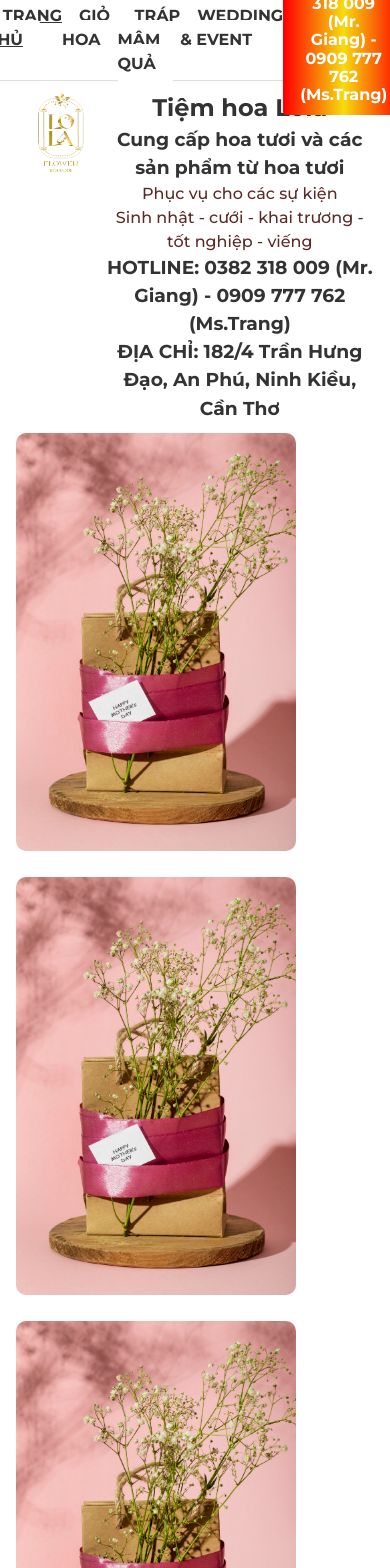
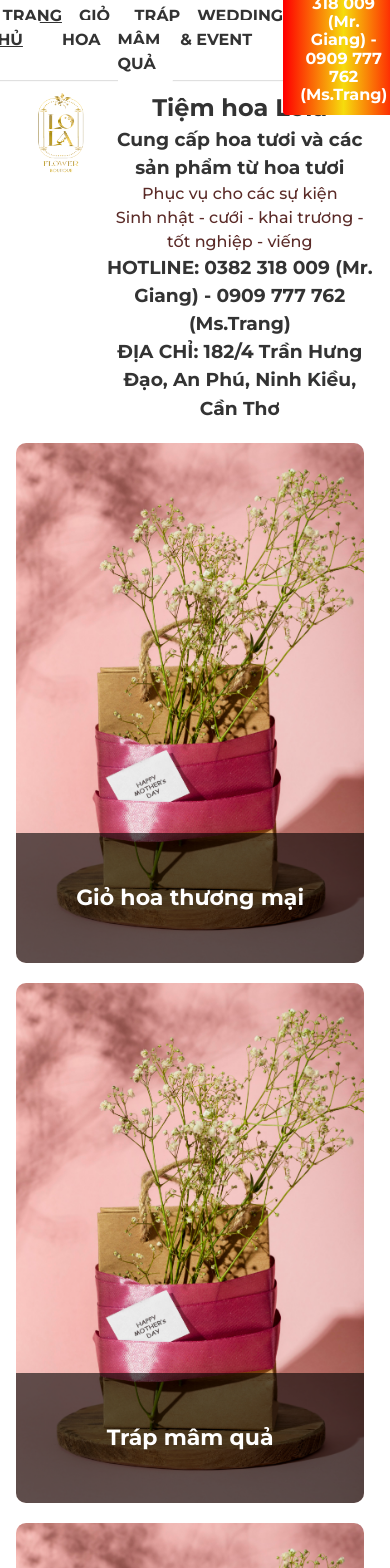
Before and after one commit to dohieunghia2002/Website_Lola, a React (Create React App) app: page / in a window 390 px wide. Shown: the top 1568 px of the page. Built offline with nearby package versions, Linux system fonts and the light colour scheme.

Commit message:
responsive home

```diff
--- a/src/components/GlobalStyles/GlobalStyles.scss
+++ b/src/components/GlobalStyles/GlobalStyles.scss
@@ -4,6 +4,7 @@
 :root {
     --header-height: 80px;
     --container-lg-width: 1200px;
+    --container-md-width: 900px;
     --primary-color: #eed390;
     --white-color: #fff;
     --close-icon-dialog-sz: 40px;
--- a/src/layouts/components/Footer/Footer.module.scss
+++ b/src/layouts/components/Footer/Footer.module.scss
@@ -19,3 +19,14 @@
     font-weight: 600;
     color: #ddd;
 }
+
+@media (max-width: 1199px) {
+    .wrapper {
+        margin-top: 4rem;
+        height: 54px;
+    }
+
+    .inner {
+        width: var(--container-md-width);
+    }
+}
--- a/src/pages/Home/BusinessGallery.js
+++ b/src/pages/Home/BusinessGallery.js
@@ -26,14 +26,14 @@ const BUSINESS_IMAGES = [
 function BusinessGallery() {
     return (
         <Grid container spacing={1} className={cx('gallery-wrapper')}>
-            <Grid size={{ lg: 7 }}>
+            <Grid size={{ lg: 7, md: 12 }}>
                 <div className={cx('gallery-item')}>
                     <div className={cx('gallery-img')}>
                         <img src={BUSINESS_IMAGES[0].src} alt="ảnh sưu tập" />
                     </div>
                 </div>
             </Grid>
-            <Grid size={{ lg: 5 }}>
+            <Grid size={{ lg: 5, md: 6 }} offset={{ md: 3 }}>
                 <div className={cx('gallery-item')}>
                     <div className={cx('gallery-img')}>
                         <img src={BUSINESS_IMAGES[1].src} alt="ảnh sưu tập" />
@@ -42,7 +42,7 @@ function BusinessGallery() {
             </Grid>
 
             {BUSINESS_IMAGES.slice(2).map((item) => (
-                <Grid size={{ lg: 3 }} key={item.id}>
+                <Grid size={{ lg: 3, md: 6 }} key={item.id}>
                     <div className={cx('gallery-item', 'shorter')}>
                         <div className={cx('gallery-img')}>
                             <img src={item.src} alt="ảnh sưu tập" />
--- a/src/pages/Home/CategoriesMockup.js
+++ b/src/pages/Home/CategoriesMockup.js
@@ -15,9 +15,9 @@ const CATEGORY_ITEMS = [
 
 function CategoriesMockup() {
     return (
-        <Grid container spacing={2}>
+        <Grid container spacing={{ lg: 2, md: 5, sm: 3 }}>
             {CATEGORY_ITEMS.map((item) => (
-                <Grid size={{ lg: 3 }} key={item.id}>
+                <Grid size={{ lg: 3, md: 6, sm: 6 }} key={item.id}>
                     <Link to={item.to}>
                         <div className={cx('category-item')}>
                             <div className={cx('category-img')}>
--- a/src/pages/Home/Home.module.scss
+++ b/src/pages/Home/Home.module.scss
@@ -78,3 +78,28 @@
 .gallery-wrapper {
     margin-top: 2rem;
 }
+
+@media (max-width: 1199px) {
+    .category-item {
+        margin-top: 2rem;
+        width: 100%;
+        height: 520px;
+
+        .category-overlay {
+            height: 25%;
+            opacity: 1;
+            top: 75%;
+            bottom: 0;
+            left: 0;
+            right: 0;
+        }
+    }
+
+    .gallery-item {
+        height: 500px;
+
+        &.shorter {
+            height: 400px;
+        }
+    }
+}
```
